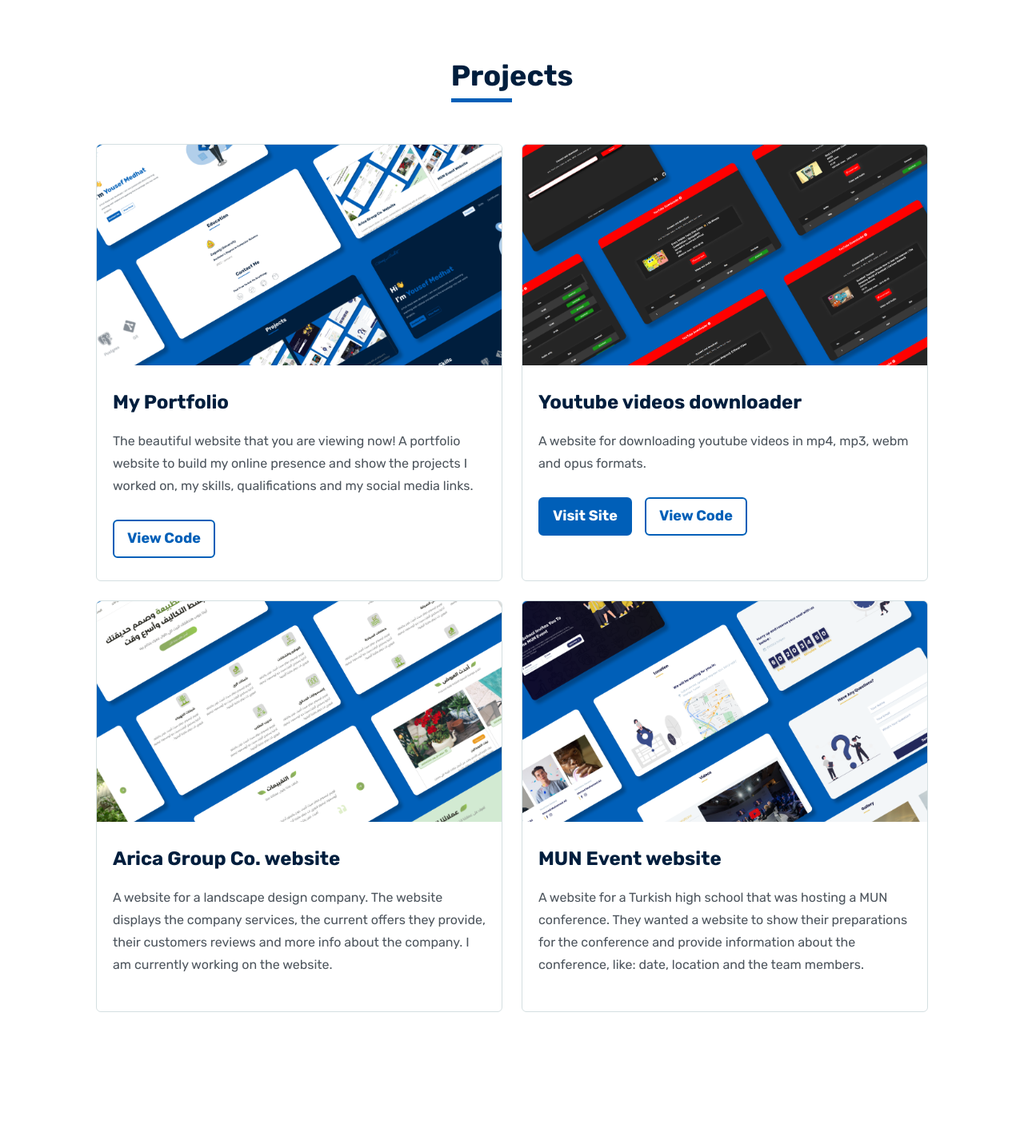
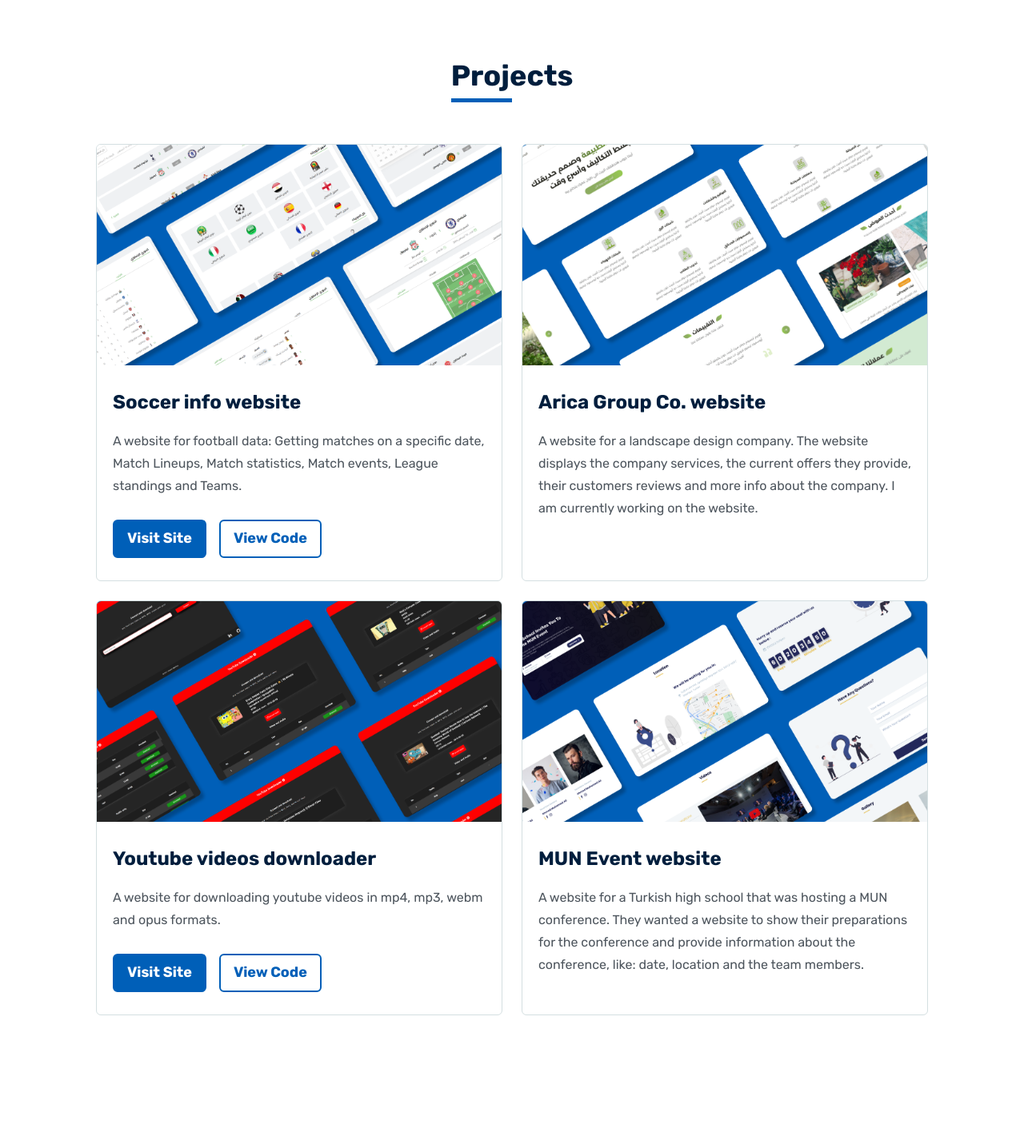
Before and after one commit to Yousef-Medhat56/portfolio, a Next.js app: page / in a window 1280 px wide. Shown: the part 530-1961 px from the top of the page at 80% size. Built offline with nearby package versions, Linux system fonts and the light colour scheme.

Commit message:
feat: add soccer-info website to the projects section

```diff
--- a/components/sections/projects.section.tsx
+++ b/components/sections/projects.section.tsx
@@ -28,11 +28,18 @@ export default function ProjectSection() {
 
 const projects: ProjectCardProps[] = [
   {
-    name: "My Portfolio",
+    name: "Soccer info website",
     description:
-      "The beautiful website that you are viewing now! A portfolio website to build my online presence and show the projects I worked on, my skills, qualifications and my social media links.",
-    imgSrc: "/images/projects/portfolio.png",
-    codeUrl: "https://github.com/Yousef-Medhat56/portfolio",
+      "A website for football data: Getting matches on a specific date, Match Lineups, Match statistics, Match events, League standings and Teams.",
+    imgSrc: "/images/projects/soccer-info.png",
+    codeUrl: "https://github.com/Yousef-Medhat56/soccer-live",
+    siteUrl: "https://soccer-info.vercel.app",
+  },
+  {
+    name: "Arica Group Co. website",
+    description:
+      "A website for a landscape design company. The website displays the company services, the current offers they provide, their customers reviews and more info about the company. I am currently working on the website.",
+    imgSrc: "/images/projects/arica-group.png",
   },
   {
     name: "Youtube videos downloader",
@@ -43,12 +50,6 @@ const projects: ProjectCardProps[] = [
     siteUrl: "https://youtube-downloader-gn0c.onrender.com/",
   },
   {
-    name: "Arica Group Co. website",
-    description:
-      "A website for a landscape design company. The website displays the company services, the current offers they provide, their customers reviews and more info about the company. I am currently working on the website.",
-    imgSrc: "/images/projects/arica-group.png",
-  },
-  {
     name: "MUN Event website",
     description:
       "A website for a Turkish high school that was hosting a MUN conference. They wanted a website to show their preparations for the conference and provide information about the conference, like: date, location and the team members.",
```
Also changed, not shown: public/images/projects/kaptanimun.png, public/images/projects/soccer-info.png (added).
